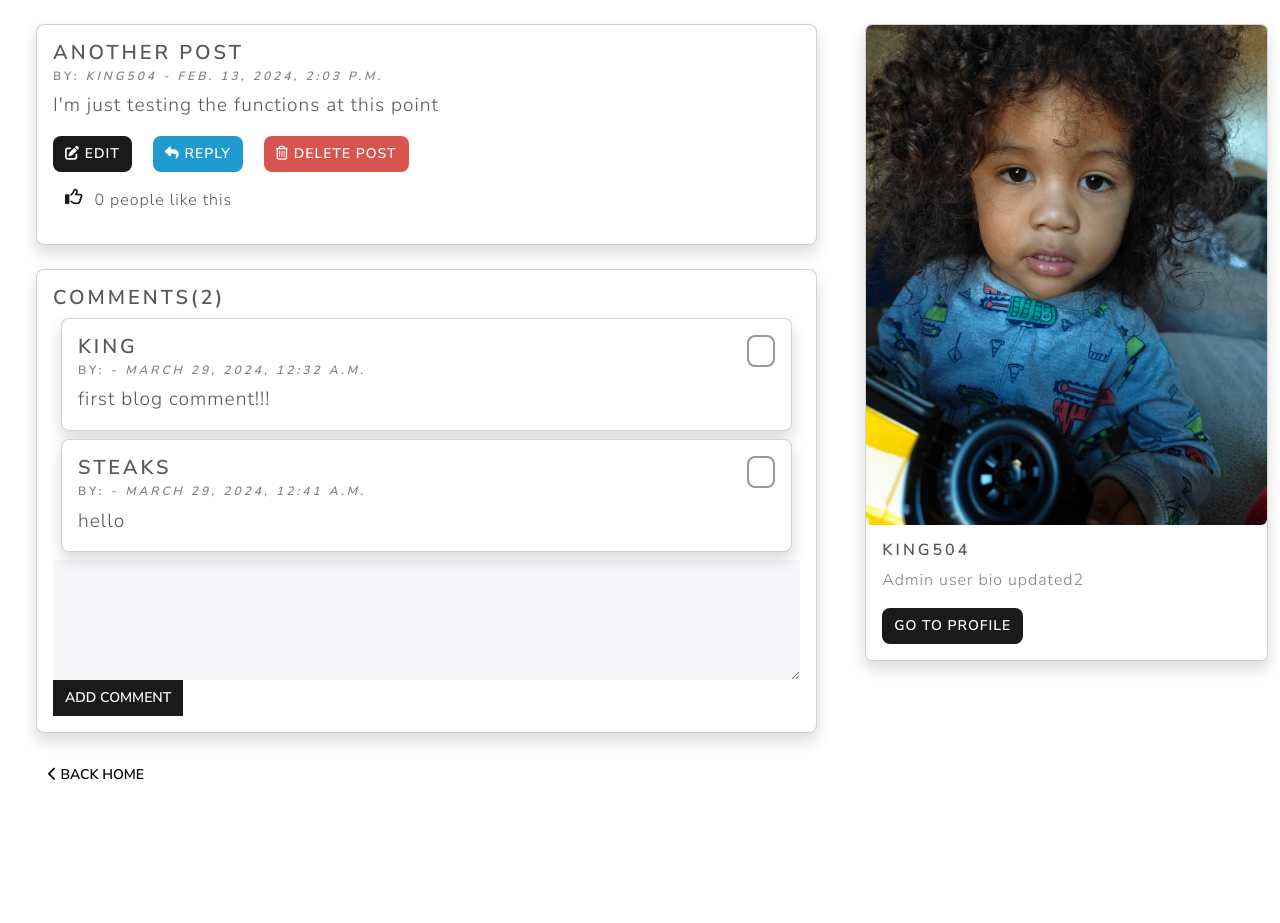
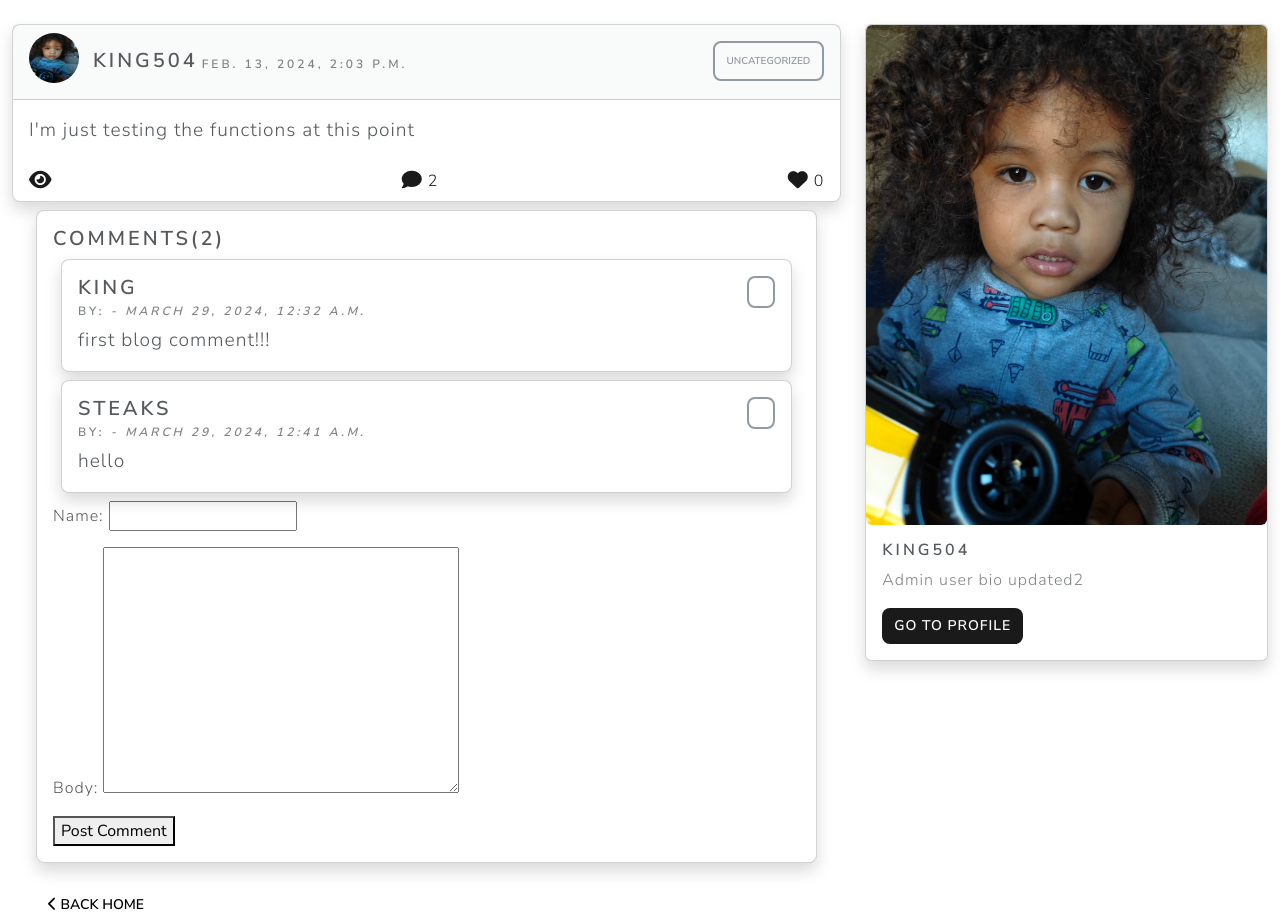
Before and after one commit to Kenmitchell2012/blog, a Django app: page /post/3 in a window 1280 px wide. Shown: the part 95-1018 px from the top of the page. Before the commit the page ends 875 px from the top, so only its background shows below. Run offline with Django 4.2, Linux system fonts and the light colour scheme; a user stored in the database is signed in; data comes from the database, SQL or seed files in the repository; both versions use the stored data as it was after the commit; some libraries are stand-ins or nearby versions.

Commit message:
add comments to posts

```diff
--- a/blog/theblog/forms.py
+++ b/blog/theblog/forms.py
@@ -1,5 +1,5 @@
 from django import forms
-from .models import Post, Category
+from .models import Post, Category, Comment
 
 
 choices = Category.objects.all().values_list('name', 'name')
@@ -37,3 +37,10 @@ class EditForm(forms.ModelForm):
             'body': forms.Textarea(attrs={'class': 'form-control'}),
 
         }
+
+
+
+class CommentForm(forms.ModelForm):
+    class Meta:
+        model = Comment
+        fields = ['name', 'body']
--- a/blog/theblog/templates/view.html
+++ b/blog/theblog/templates/view.html
@@ -5,65 +5,56 @@
     <div class="container-fluid">
         <div class="row">
             <div class="col-md-8 mx-auto">
-                <div class="card mt-4 mb-4 me-4 ms-4 shadow rounded-3" style="">
-                    <div class="card-body">
-                        <h4 class="card-title">{{post.title}}</h4>
-                        <h6 class="card-subtitle mb-2 text-muted">by: <cite title="Source Title">{{post.author}} - {{ post.created_at }}</cite> </h6>
-
-                        <!-- Add Bootstrap classes to the image for alignment -->
-                        {% if post.header_image %}
-                            <img style="object-fit: cover; width: 100%; max-height: 100%" class="img-fluid mb-2" src="{{ post.header_image.url }}" alt="">
-
-                        {% endif %}
-                        <p class="card-text" style="font-size: 1.2rem;">{{post.body|striptags}}</p>
-                        {% if user.is_authenticated %}
-                            {% if user.id == post.author.id %}
-                                <a href="{% url 'update_post' post.pk %}" class="btn btn-primary card-link rounded-3">
-                                    <i class="fa-solid fa-pen-to-square"></i>
-                                    Edit
-                                </a>
-                                <a href="#" class="btn btn-info card-link rounded-3">
-                                    <i class="fa-solid fa-reply"></i>
-                                    Reply
-                                </a>
-                                <a href="{% url 'delete_post' post.pk %}" class="btn btn-danger card-link rounded-3">
-                                    <i class="fa-regular fa-trash-can"></i>
-                                    Delete Post
-                                </a>
+                <div class="card mt-4 mb-2 rounded-3 shadow">
+                    <div class="d-flex card-header justify-content-between">
+                        <div class="d-flex">
+                            {% if post.author.profile.profile_pic %}
+                                <img src="{{ post.author.profile.profile_pic.url }}" id="profile-picture" style="width: 50px; height: 50px;" class="rounded-circle profile-picture profile_pic mb-2" alt="Profile Picture">
+                            {% else %}
+                                <img src="{% static 'theblog/images/blank_profile_pic.jpg' %}" id="profile-picture" style="width: 50px; height: 50px;" class="rounded-circle profile-picture profile_pic mb-2" alt="Profile Picture">
                             {% endif %}
-                        {% endif %}
-                        <div class="like-btn mt-2 d-flex flex-row">
-                            <div class="like-icon">
-                                <form action="{% url 'like_post' post.pk %}" method="post">
-                                    {% csrf_token %}
-                                    <input type="hidden" name="post_id" value="{{ post.id }}">
-                                    {% if user.is_authenticated %}
-
-                                        {% if liked %}
-                                            <button type="submit" class="btn btn-link">
-
-                                                <i class="fa-lg fas fa-thumbs-up" style="color: blue;"></i>
-                                            </button>
-                                        {% else %}
-                                            <button type="submit" class="btn btn-link">
-                                                <i class="fa-lg far fa-thumbs-up text-primary"></i>
-                                            </button>
-                                        {% endif %}
-                                    {% else %}
-                                        <a href="{% url 'login' %}">Login </a>to like |
-                                    {% endif %}
-
-                                </form>
-                            </div>
-
-                            <div class="like-count mt-2">
-                                <p>{{ total_likes }} people like this</p>
-                            </div>
+                            <h4 class="card-title mt-3 ms-1 me-1">{{ post.author.username }}</h4>
+                            <h6 class="card-subtitle mt-4 mb-2 text-muted">{{ post.created_at }}</h6>
                         </div>
 
+                        <div class="category">
+                            <a href="{% url 'category' post.category|slugify %}">
+                                <button type="button" class="mt-2 btn rounded-3 btn-sm btn-outline-secondary">{{post.category}}</button>
+                            </a>
+                        </div>
+                    </div>
+                    <div class="cardimg">
+                        {% if post.header_image %}
+                            <div class="text-center">
+                                <img style="object-fit: cover; width: 100%; max-height: 500px;" class="img-fluid mb-2 mt-2 rounded-3 shadow" src="{{ post.header_image.url }}" alt="">
+                            </div>
+                        {% endif %}
+                    </div>
+                    <div class="card-body">
+                        <p class="card-text" style="font-size: 1.2rem;">{{ post.body|striptags }}</p>
+                    </div>
+                    <div class="ms-3 mt-2 mb-2 me-3 d-flex card-buttons justify-content-between">
+                        <div class="view_comment">
+                            <a href="{% url 'post' post.pk %}" class="card-link" style="text-decoration: none;">
+                                <i class="fa fa-eye fa-lg" aria-hidden="true"></i>
+                            </a>
+                        </div>
+                        <div class="make-comment">
+                            <a href="{% url 'post' post.pk %}" class="card-link" style="text-decoration: none;">
+                                <i class="fa fa-comment fa-lg" aria-hidden="true"></i>
+                                {{ post.comments.count }}
+                            </a>
+                        </div>
+                        <div class="likes">
+                            <a href="{% url 'post' post.pk %}" class="card-link" style="text-decoration: none;">
+                                <i class="fa fa-heart fa-lg" aria-hidden="true"></i>
+                                {{ post.likes.count }}
 
+                            </a>
+                        </div>
                     </div>
                 </div>
+
                 <!-- comment section -->
                <!-- Comment section -->
                 <div class="card mt-2 mb-4 me-4 ms-4 shadow rounded-3">
@@ -88,12 +79,17 @@
 
                         <!-- Comment form -->
                         {% if user.is_authenticated %}
-                            <div id="comment-form" data-post-id="{{ post.id }}">
+                            <form method="post" action="{% url 'post' pk=post.pk %}">
+                                {% csrf_token %}
+                                {{ comment_form.as_p }}
+                                <button type="submit">Post Comment</button>
+                            </form>
+                            <!-- <div id="comment-form" data-post-id="{{ post.id }}">
                                 <div class="form-group">
                                     <textarea class="form-control" id="comment-textarea" rows="4"></textarea>
                                 </div>
                                 <button type="button" class="btn btn-primary" id="submit-comment">Add Comment</button>
-                            </div>
+                            </div> -->
                         {% else %}
                         <a class="comment-button" href="{% url 'login' %}">
                             <i class="fas fa-sign-in-alt"></i> Login to Comment
--- a/blog/theblog/views.py
+++ b/blog/theblog/views.py
@@ -3,7 +3,7 @@ from django.urls import reverse_lazy, reverse
 from django.shortcuts import render, redirect, get_object_or_404
 from django.views.generic import ListView, DetailView, CreateView, UpdateView, DeleteView, View
 from . models import Post, Category, Comment
-from .forms import PostForm, EditForm
+from .forms import PostForm, EditForm, CommentForm
 from django.contrib import messages
 
 from django.contrib.messages.views import SuccessMessageMixin
@@ -82,25 +82,49 @@ def CategoryListView(request, cats):
     return render(request, 'categories_list.html', {'cat_menu_list': cat_menu_list, 'cats': cats.replace('-', ' ').title()})
 
 # fix like function
+
 class View_Post(DetailView):
     model = Post
     template_name = 'view.html'
+    context_object_name = 'post'
 
     def get_context_data(self, *args, **kwargs):
+        context = super(View_Post, self).get_context_data(*args, **kwargs)
         cat_menu = Category.objects.all()
-        context = super(View_Post, self).get_context_data(*args, **kwargs)
+        post = context['post']  # since this is a DetailView, 'post' is already included in context
+        comments = post.comments.order_by('-date_added')
 
-        stuff = get_object_or_404(Post, id=self.kwargs['pk'])
-        total_likes = stuff.total_likes()
+        comments = post.comments.all()
 
+        total_likes = post.total_likes()
         liked = False
-        if stuff.likes.filter(id=self.request.user.id).exists():
+        if post.likes.filter(id=self.request.user.id).exists():
             liked = True
 
-        context["cat_menu"] = cat_menu
-        context["total_likes"] = total_likes
-        context["liked"] = liked
+        # Include the comment form in the context
+        comment_form = CommentForm()
+        context.update({
+            'cat_menu': cat_menu,
+            'total_likes': total_likes,
+            'liked': liked,
+            'comments': comments,
+            'comment_form': comment_form
+        })
         return context
+
+    def post(self, request, *args, **kwargs):
+        # This method handles the submission of the comment form
+        comment_form = CommentForm(data=request.POST)
+        if comment_form.is_valid():
+            self.object = self.get_object()  # Get the post object
+            new_comment = comment_form.save(commit=False)
+            new_comment.post = self.object
+            new_comment.save()
+            return redirect('post', self.kwargs['pk'])
+        return self.get(request, *args, **kwargs)  # handle failed form validation
+
+
+
 
     # def get_context_data(self, *args, **kwargs):
     #     stuff = get_object_or_404(Post, id=self.kwargs['pk'])
@@ -164,3 +188,6 @@ class DeletePost(DeleteView):
         context = super(DeletePost, self).get_context_data(*args, **kwargs)
         context["cat_menu"] = cat_menu
         return context
+
+
+# add friend
```
Also changed, not shown: blog/db.sqlite3.
